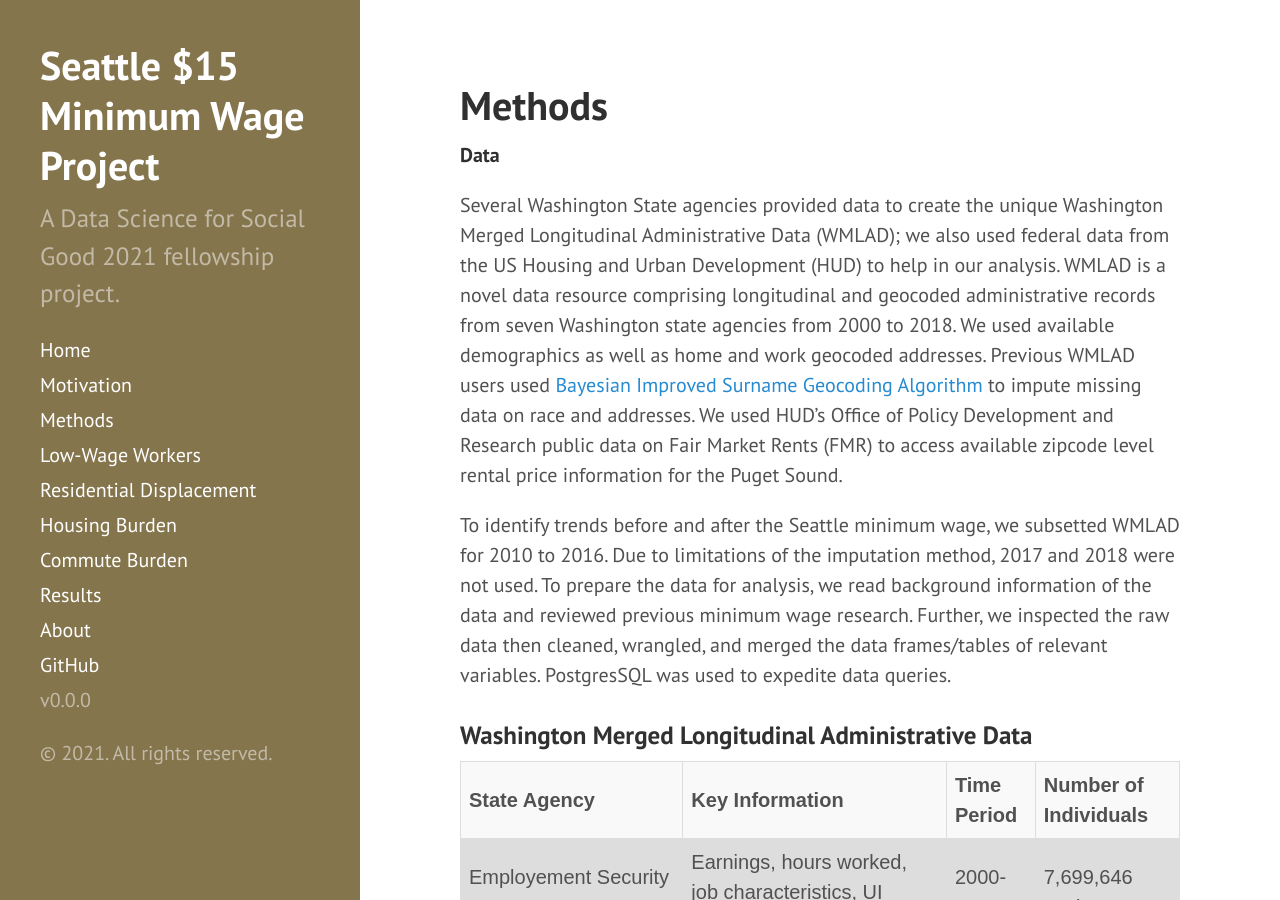
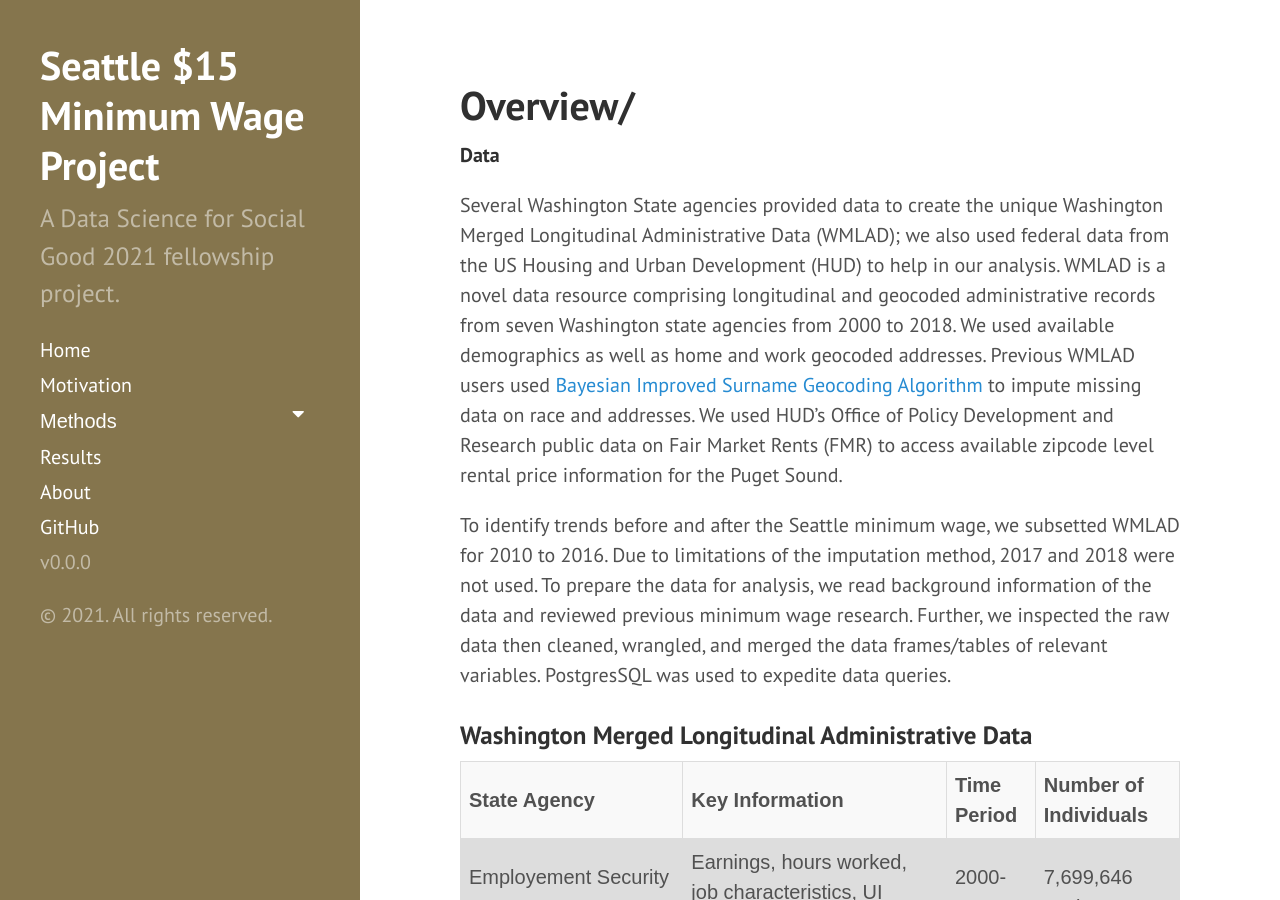
Before and after one commit to uwescience/MinWA, a Jekyll site: the page built from Overview.md, in a window 1280 px wide and 900 px high. Built offline with Jekyll 4.4.1, drawn with Linux system fonts in a browser that asks for light colours.

Commit message:
Dropdown (#2)
* Update sidebar.html

* Fixing breakpoint in dropdown menu

* Rename methods.md to overview.md

* adding overview section (which used to be methods section)

* swapping order of sections

* Update overview.md

* Update sidebar.html

* Update sidebar.html

* Update overview.md

* Rename overview.md to Overview.md

* Update Overview.md

```diff
--- a/methods.md
+++ b/Overview.md
@@ -1,6 +1,6 @@
 ---
 layout: page
-title: Methods
+title: Overview/
 ---
 
 **Data**
--- a/_includes/sidebar.html
+++ b/_includes/sidebar.html
@@ -14,12 +14,25 @@
 
       <a class="sidebar-nav-item{% if page.url == site.baseurl %} active{% endif %}" href="{{ site.baseurl }}">Home</a>
       <a class="sidebar-nav-item {% if page.url == node.url %} active{% endif %}" href="{{ '/motivation' | prepend: site.baseurl }}">Motivation</a>
-      <a class="sidebar-nav-item {% if page.url == node.url %} active{% endif %}" href="{{ '/methods' | prepend: site.baseurl }}">Methods</a>
+      <!--<a class="sidebar-nav-item {% if page.url == node.url %} active{% endif %}" href="{{ '/methods' | prepend: site.baseurl }}">Methods</a>-->
 
-      <a class="sidebar-nav-item {% if page.url == node.url %} active{% endif %}" href="{{ '/Low-Wage Workers' | prepend: site.baseurl }}">Low-Wage Workers</a>
+      <!-- An example of a section with drop-down menu -->
+      <button class="dropdown-btn">Methods
+          <i class="fa fa-caret-down"></i>
+      </button>
+      <div class="dropdown-container">
+          <a href="{{ '/Overview' | prepend: site.baseurl }}">Overview</a><br/>
+          <a href="{{ '/Low-Wage Workers' | prepend: site.baseurl }}">Low-Wage Workers</a><br/>
+          <a href="{{ '/Housing Burden' | prepend: site.baseurl }}">Housing Burden</a><br/>
+          <a href="{{ '/Residential Displacement' | prepend: site.baseurl }}">Residential Displacement</a><br/>
+          <a href="{{ '/Commute Burden' | prepend: site.baseurl }}">Commute Burden</a>
+
+      </div>
+
+      <!--<a class="sidebar-nav-item {% if page.url == node.url %} active{% endif %}" href="{{ '/Low-Wage Workers' | prepend: site.baseurl }}">Low-Wage Workers</a>
       <a class="sidebar-nav-item {% if page.url == node.url %} active{% endif %}" href="{{ '/Residential Displacement' | prepend: site.baseurl }}">Residential Displacement</a>
       <a class="sidebar-nav-item {% if page.url == node.url %} active{% endif %}" href="{{ '/Housing Burden' | prepend: site.baseurl }}">Housing Burden</a>
-      <a class="sidebar-nav-item {% if page.url == node.url %} active{% endif %}" href="{{ '/Commute Burden' | prepend: site.baseurl }}">Commute Burden</a>
+      <a class="sidebar-nav-item {% if page.url == node.url %} active{% endif %}" href="{{ '/Commute Burden' | prepend: site.baseurl }}">Commute Burden</a>-->
 
 
       <a class="sidebar-nav-item {% if page.url == node.url %} active{% endif %}" href="{{ '/results' | prepend: site.baseurl }}">Results</a>
```
